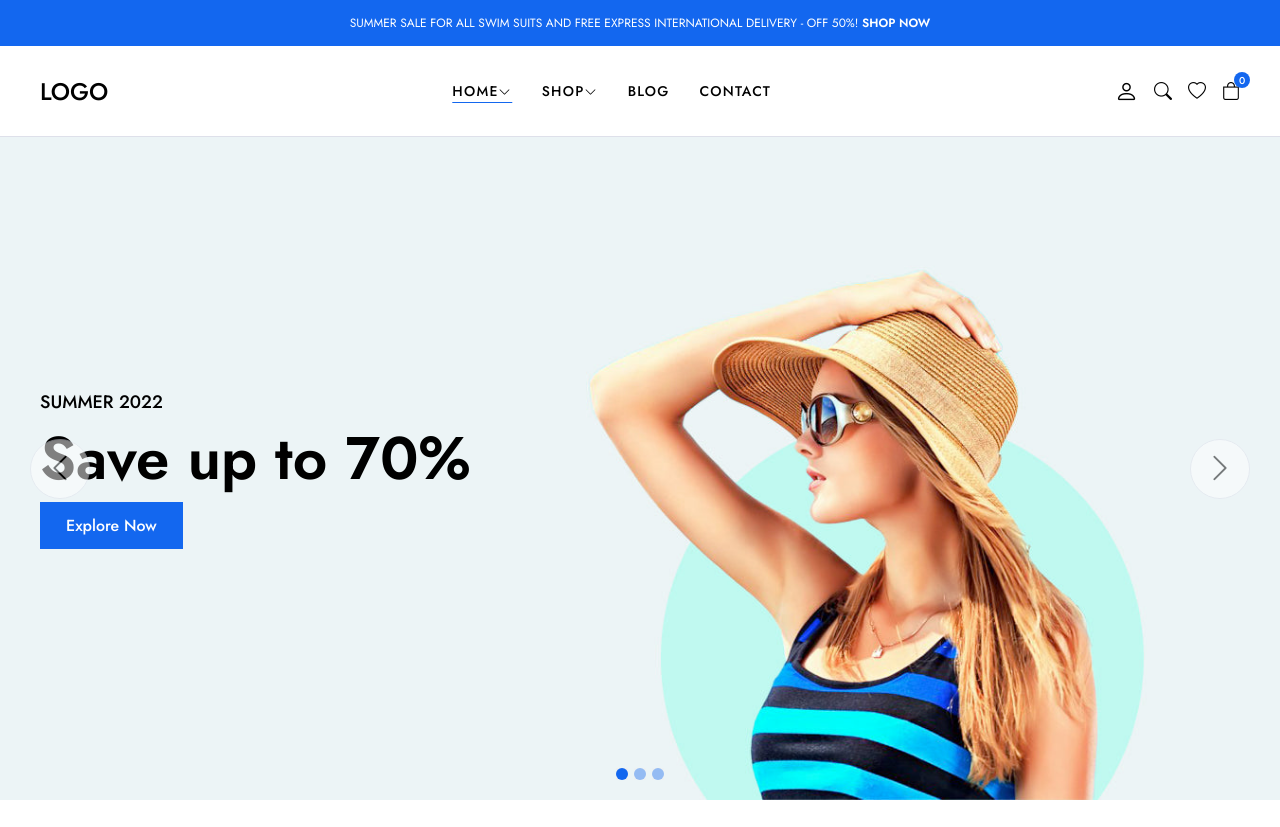
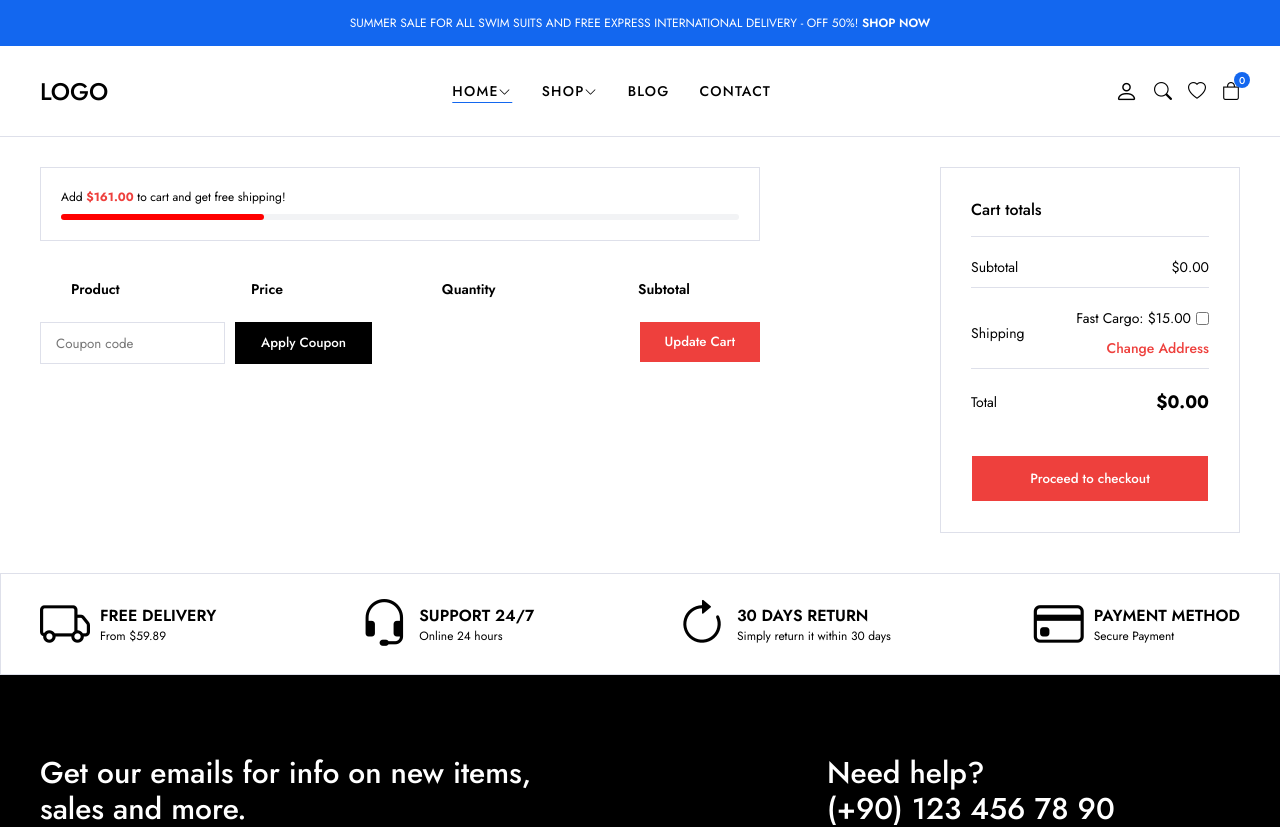
Before and after one commit to batuhangokalp/e-commerce, a React (Vite) app in the folder frontend/: page /cart in a window 1280 px wide. Shown: the top 827 px of the page. Built offline with nearby package versions, Linux system fonts and the light colour scheme.

Commit message:
created cart process

```diff
--- a/frontend/src/App.jsx
+++ b/frontend/src/App.jsx
@@ -4,7 +4,7 @@ import HomePage from "./pages/HomePage";
 // import ShopPage from "./pages/ShopPage";
 // import ContactPage from "./pages/ContactPage";
 // import AuthPage from "./pages/AuthPage";
-// import CartPage from "./pages/CartPage";
+ import CartPage from "./pages/CartPage";
 // import BlogDetailsPage from "./pages/BlogDetailsPage";
 //import BlogPage from "./pages/BlogPage";
 // import ProductDetailsPage from "./pages/ProductDetailsPage";
@@ -13,11 +13,11 @@ import "./App.css";
 function App() {
   return (
     <React.Fragment>
-      <HomePage />
+      {/* <HomePage /> */}
       {/* <ShopPage /> */}
       {/* <ContactPage /> */}
       {/* <AuthPage /> */}
-      {/* <CartPage /> */}
+      <CartPage />
       {/* <BlogPage /> */}
       {/* <BlogDetailsPage /> */}
       {/* <ProductDetailsPage /> */}
--- a/frontend/src/components/Cart/CartItem.jsx
+++ b/frontend/src/components/Cart/CartItem.jsx
@@ -1,16 +1,28 @@
-const CartItem = () => {
+import Proptypes from "prop-types";
+
+const CartItem = ({ cartItem, removeFromCart }) => {
   return (
     <tr className="cart-item">
       <td></td>
       <td className="cart-image">
-        <img src="img/products/product1/1.png" alt="" />
-        <i className="bi bi-x delete-cart" data-id="1"></i>
+        <img src={cartItem?.img?.singleImage} alt="" />
+        <i
+          className="bi bi-x delete-cart"
+          onClick={() => removeFromCart(cartItem.id)}
+        ></i>
       </td>
-      <td>Analogue Resin Strap</td>
-      <td>$108.00</td>
-      <td className="product-quantity">1</td>
-      <td className="product-subtotal">$108.00</td>
+      <td>{cartItem?.name}</td>
+      <td>{cartItem?.price?.newPrice.toFixed(2)}</td>
+      <td className="product-quantity">{cartItem?.quantity}</td>
+      <td className="product-subtotal">
+        ${(cartItem?.quantity * cartItem.price.newPrice).toFixed(2)}
+      </td>
     </tr>
   );
 };
 export default CartItem;
+
+CartItem.propTypes = {
+  cartItem: Proptypes.object,
+  removeFromCart: Proptypes.func,
+};
--- a/frontend/src/components/Cart/CartTable.jsx
+++ b/frontend/src/components/Cart/CartTable.jsx
@@ -1,5 +1,8 @@
+import { useContext } from "react";
 import CartItem from "./CartItem";
+import { CartContext } from "../../context/CartProvider";
 const CartTable = () => {
+  const { cartItems, removeFromCart } = useContext(CartContext);
   return (
     <table className="shop-table">
       <thead>
@@ -13,8 +16,14 @@ const CartTable = () => {
         </tr>
       </thead>
       <tbody className="cart-wrapper">
-        <CartItem />
-        <CartItem />
+        {cartItems.length > 0 &&
+          cartItems.map((cartItem) => (
+            <CartItem
+              key={cartItem.id}
+              cartItem={cartItem}
+              removeFromCart={removeFromCart}
+            />
+          ))}
       </tbody>
     </table>
   );
--- a/frontend/src/components/Cart/CartTotals.jsx
+++ b/frontend/src/components/Cart/CartTotals.jsx
@@ -1,4 +1,25 @@
+import { useContext, useState } from "react";
+import { CartContext } from "../../context/CartProvider";
+
 const CartTotals = () => {
+  const [fastCargoChecked, setFastCargoChecked] = useState(false);
+  const { cartItems } = useContext(CartContext);
+  const cargoFee = 15;
+
+  const cartItemsTotal = cartItems.map((cartItem) => {
+    const itemTotal = cartItem.price.newPrice * cartItem.quantity;
+
+    return itemTotal;
+  });
+
+  const subTotals = cartItemsTotal.reduce((previousValue, currentValue) => {
+    return previousValue + currentValue;
+  }, 0);
+
+
+  const cartTotals = fastCargoChecked
+    ? (subTotals + cargoFee).toFixed(2)
+    : subTotals.toFixed(2);
   return (
     <div className="cart-totals">
       <h2>Cart totals</h2>
@@ -7,7 +28,7 @@ const CartTotals = () => {
           <tr className="cart-subtotal">
             <th>Subtotal</th>
             <td>
-              <span id="subtotal">$316.00</span>
+              <span id="subtotal">${subTotals.toFixed(2)}</span>
             </td>
           </tr>
           <tr>
@@ -17,7 +38,12 @@ const CartTotals = () => {
                 <li>
                   <label>
                     Fast Cargo: $15.00
-                    <input type="checkbox" id="fast-cargo" />
+                    <input
+                      type="checkbox"
+                      id="fast-cargo"
+                      checked={fastCargoChecked}
+                      onChange={() => setFastCargoChecked(!fastCargoChecked)}
+                    />
                   </label>
                 </li>
                 <li>
@@ -29,7 +55,7 @@ const CartTotals = () => {
           <tr>
             <th>Total</th>
             <td>
-              <strong id="cart-total">$316.00</strong>
+              <strong id="cart-total">${cartTotals}</strong>
             </td>
           </tr>
         </tbody>
--- a/frontend/src/components/Products/ProductItem.jsx
+++ b/frontend/src/components/Products/ProductItem.jsx
@@ -4,7 +4,9 @@ import { CartContext } from "../../context/CartProvider";
 
 import "./ProductItem.css";
 const ProductItem = ({ product }) => {
-  const { addToCart } = useContext(CartContext);
+  const { cartItems, addToCart } = useContext(CartContext);
+
+  const filteredCart = cartItems.find((cartItem) => cartItem.id === product.id);
 
   return (
     <div className="product-item glide__slide glide__slide--active">
@@ -46,7 +48,11 @@ const ProductItem = ({ product }) => {
         </div>
         <span className="product-discount">- {product?.discount}%</span>
         <div className="product-links">
-          <button className="add-to-cart" onClick={() => addToCart(product)}>
+          <button
+            className="add-to-cart"
+            disabled={filteredCart}
+            onClick={() => addToCart(product)}
+          >
             <i className="bi bi-basket-fill"></i>
           </button>
           <button>
--- a/frontend/src/context/CartProvider.jsx
+++ b/frontend/src/context/CartProvider.jsx
@@ -1,18 +1,34 @@
-import { createContext, useState } from "react";
+import { createContext, useEffect, useState } from "react";
 import Proptypes from "prop-types";
 
 export const CartContext = createContext();
 
 const CartProvider = ({ children }) => {
-  const [cartItems, setCartItems] = useState([]);
+  const [cartItems, setCartItems] = useState(
+    localStorage.getItem("cartItems")
+      ? JSON.parse(localStorage.getItem("cartItems"))
+      : []
+  );
 
-  console.log('cartItems', cartItems);
+  useEffect(() => {
+    localStorage.setItem("cartItems", JSON.stringify(cartItems));
+  }, [cartItems]);
+
   const addToCart = (cartItem) => {
-    setCartItems((prevCart) => [...prevCart, cartItem]);
+    setCartItems((prevCart) => [
+      ...prevCart,
+      { ...cartItem, quantity: cartItem.quantity ? cartItem.quantity : 1 },
+    ]);
+  };
+  const removeFromCart = (itemId) => {
+    const filteredCartItems = cartItems.filter((cartItem) => {
+      return cartItem.id !== itemId;
+    });
+    setCartItems(filteredCartItems);
   };
 
   return (
-    <CartContext.Provider value={{ addToCart, cartItems }}>
+    <CartContext.Provider value={{ cartItems, addToCart, removeFromCart }}>
       {children}
     </CartContext.Provider>
   );
```
